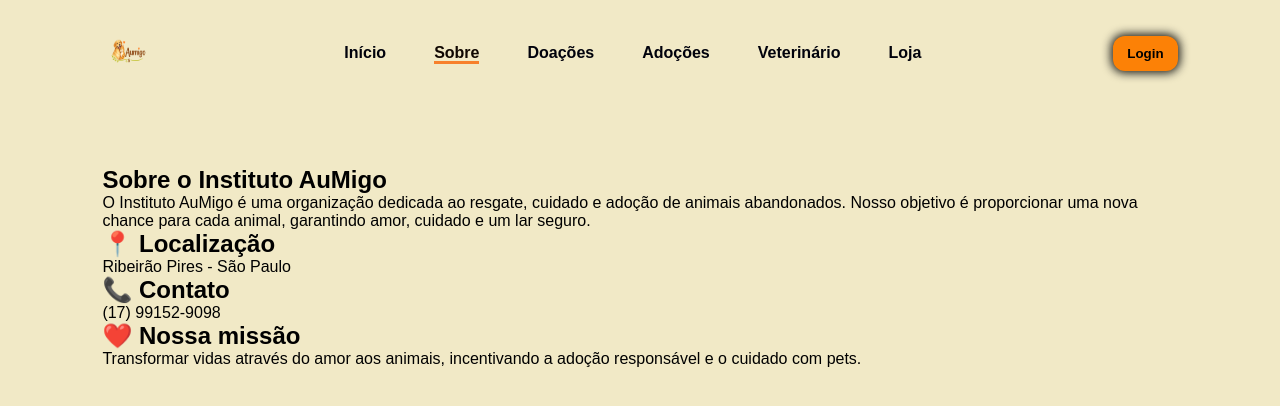
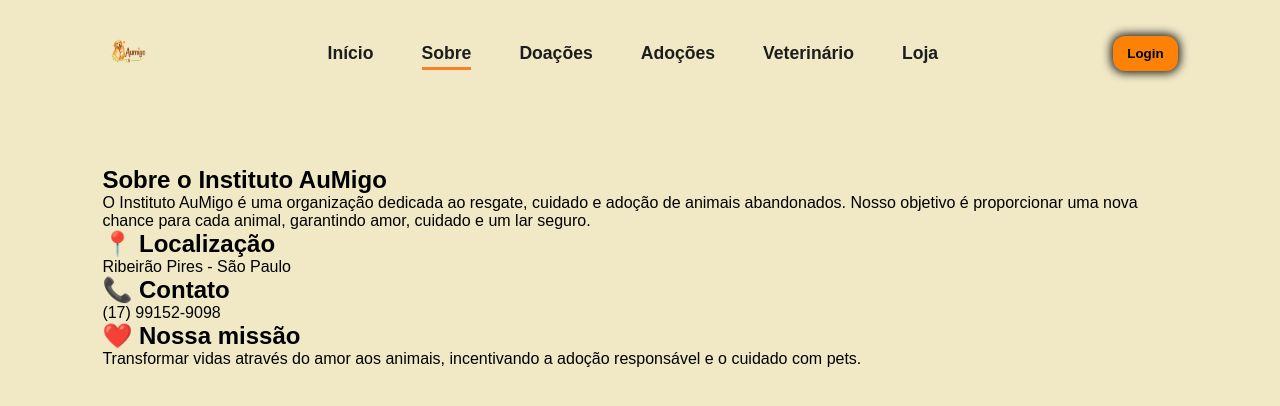
Before and after one commit to AmandinhaaSilva/AuMigo, a PHP site: page /sobre.html in a window 1280 px wide. Shown: the top 406 px of the page. Run offline with PHP 8.4, Linux system fonts and the light colour scheme.

Commit message:
header.css

```diff
--- a/src/styles/header.css
+++ b/src/styles/header.css
@@ -10,11 +10,6 @@ header {
     justify-content: space-between;
 }
 
-#nav_Logo {
-    font-size: 400px;
-    color: #f7802b;
-}
-
 #nav_list {
     display: flex;
     list-style: none;
@@ -23,13 +18,22 @@ header {
 
 .nav-item a {
     text-decoration: none;
-    color: #01020c;
+    color: #1d1d1d;
     font-weight: 600;
+    font-size: 1.1rem;
 }
 
+/* 🔥 ITEM ATIVO (linha embaixo tipo sua home) */
 .nav-item.active a {
-    color: #100701;
+    color: #1d1d1d;
     border-bottom: 3px solid #f7802b;
+    padding-bottom: 4px;
+}
+
+/* 🔥 GARANTE que nenhum link fique azul */
+a {
+    text-decoration: none;
+    color: inherit;
 }
 
 #mobile_btn {
@@ -71,7 +75,4 @@ header {
         list-style: none;
         text-align: center;
     }
-
-
-
 }
```
